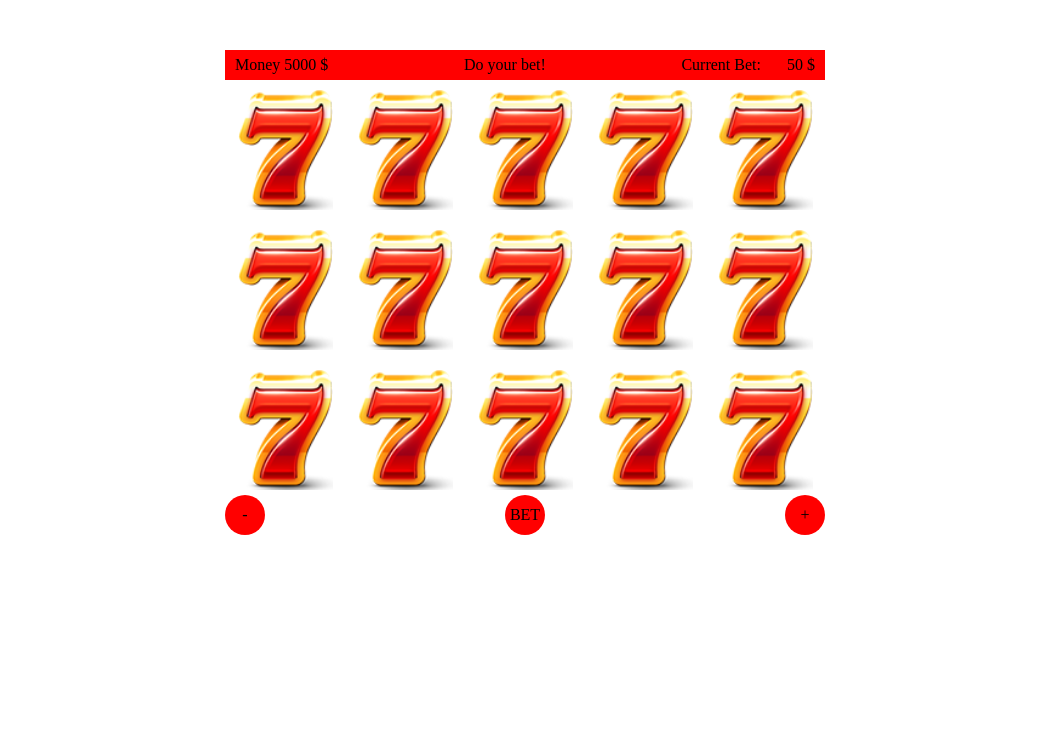
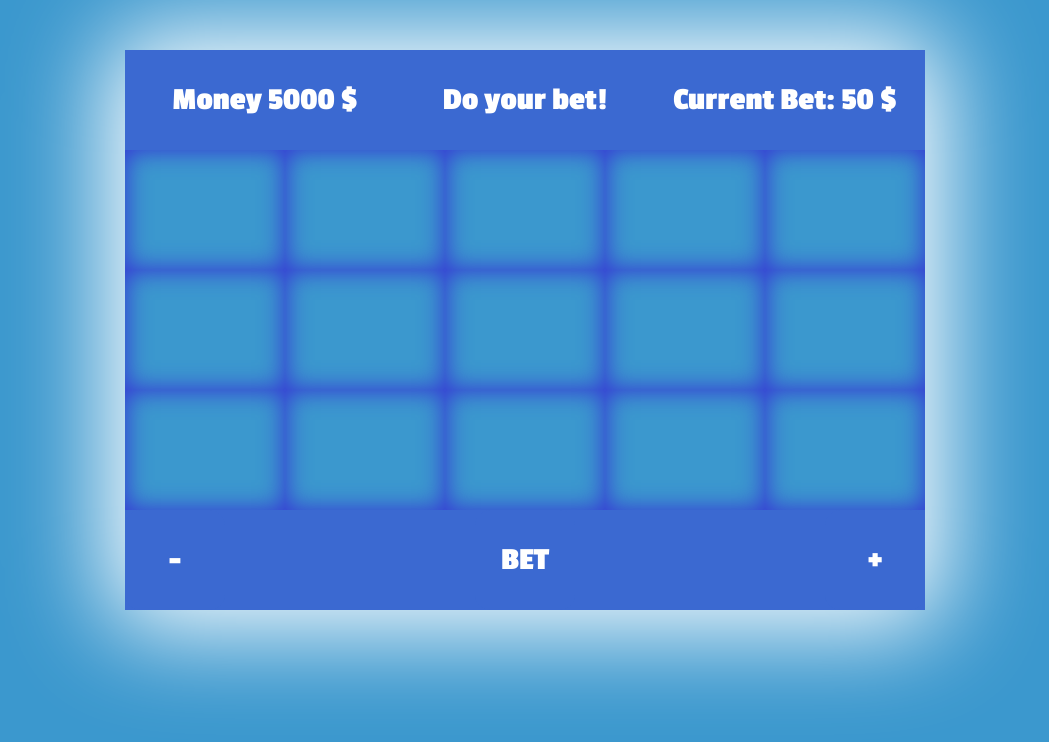
Before and after one commit to amirjanyanIT/slot-game, a website with bundled scripts: page game/index.html in a window 1280 px wide. Shown: the whole page, without its empty margins (115-1164 px from the left). Built offline with nearby package versions, Linux system fonts and the light colour scheme; a web font is replaced by a local one.

Commit message:
changed rates, added fonts, prettified visualizaition

```diff
--- a/game/index.html
+++ b/game/index.html
@@ -6,6 +6,13 @@
     <link rel="icon" href="./slot-machine.ico" />
     <title>Slot Game</title>
     <link rel="stylesheet" href="./styles/main.css" />
+
+    <link rel="preconnect" href="https://fonts.googleapis.com" />
+    <link rel="preconnect" href="https://fonts.gstatic.com" crossorigin />
+    <link
+      href="https://fonts.googleapis.com/css2?family=Passion+One:wght@700&family=Pixelify+Sans:wght@500&family=Sometype+Mono&display=swap"
+      rel="stylesheet"
+    />
   </head>
   <body>
     <div class="game">
--- a/game/scripts/main.js
+++ b/game/scripts/main.js
@@ -12,11 +12,12 @@ window.game = {
   mode: "medium",
   state: "hold",
   initialize() {
+    const display = document.querySelector('.game > .display');
+    const lines = document.querySelectorAll('.game > .display > .line');
+    const copyOfLines = [...lines];
     const boxes = document.querySelectorAll(".game > .display > .line > div");
 
-    boxes.forEach((box) => {
-      box.style.backgroundImage = "url('./assets/7.png')";
-    });
+    copyOfLines.forEach(cL => display.prepend(cL));
 
     const domMoneyDisplayElement = document.querySelector(
       ".game > .state > .money > span"
@@ -99,11 +100,10 @@ window.game = {
 
         if (multiplied) {
           this.state = "win";
-          player.money = player.bid * multiplied;
+          player.money = player.money + player.bid * multiplied;
+        } else {
+          this.state = "lose";
         }
-
-        this.state = "lose";
-
         break;
       }
 
@@ -122,10 +122,10 @@ window.game = {
 
         if (multiplied) {
           this.state = "win";
-          player.money = player.bid * multiplied;
+          player.money = player.money + player.bid * multiplied;
+        } else {
+          this.state = "lose";
         }
-
-        this.state = "lose";
 
         break;
       }
--- a/game/scripts/rates.js
+++ b/game/scripts/rates.js
@@ -1,11 +1,11 @@
 export const rates = {
-    1: 3,
-    2: 6,
-    3: 9,
-    4: 12,
-    5: 15,
-    6: 18,
-    7: 100,
-    8: 21,
-    9: 24
+    1: 2,
+    2: 2,
+    3: 2,
+    4: 2,
+    5: 4,
+    6: 4,
+    7: 10,
+    8: 4,
+    9: 4
 }
--- a/game/styles/main.css
+++ b/game/styles/main.css
@@ -1,34 +1,45 @@
-
 * {
   box-sizing: border-box;
 }
 
 body {
   margin: 0;
+  background-color: rgb(59 152 206);
+  font-family: "Passion One", sans-serif;
+  font-size: 16px;
 }
 
 .game {
   margin: 50px auto;
-    width: 600px;
-    /* height: 400px;    */
+  width: 800px;
+  box-shadow: 0px 0px 100px 20px #ffffff;
+  border-radius: 20px;
 }
 
 .game > .state {
   display: flex;
   justify-content: space-between;
   width: 100%;
-    height: 30px;
+  height: 100px;
   align-items: center;
-    background-color: red;
+  background-color: #3b69d1;
   padding: 0 10px;
+  color: white;
+  font-size: 2rem;
 }
 
 .game > .state > .money {
-
+  flex: 1;
+  text-align: center;
 }
 
+.game > .state > .info {
+  flex: 1;
+  text-align: center;
+}
 .game > .state > .bet {
-
+  flex: 1;
+  text-align: center;
 }
 
 .game > .state > .bet > span {
@@ -40,8 +51,8 @@ body {
 .game > .display {
   display: flex;
   flex-direction: column;
-    gap: 20px;
-    margin-top: 10px;
+  height: 360px;
+  overflow: hidden;
 }
 
 .game > .display > .line {
@@ -54,43 +65,50 @@ body {
   background-position: center;
   background-repeat: no-repeat;
   background-size: contain;
+  box-shadow: inset 0px 0px 25px 1px #3636d4;
 }
 
 .game > .actions {
   display: flex;
-    height: 50px;
+  background-color: #3b69d1;
   align-items: center;
   justify-content: space-between;
 }
 
 .game > .actions > .minus {
   cursor: pointer;
-    height: 40px;
-    flex: 0 0 40px;
+  height: 100px;
+  flex: 0 0 100px;
   display: flex;
   align-items: center;
   justify-content: center;
-    background-color: red;
-    border-radius: 50%;
+  background-color: #3b69d1;
+  border-radius: 15px;
+  font-size: 2rem;
+  color: white;
 }
 .game > .actions > .bet {
   cursor: pointer;
-    height: 40px;
-    flex: 0 0 40px;
+  height: 100px;
+  flex: 0 0 100px;
   display: flex;
   align-items: center;
   justify-content: center;
-    background-color: red;
-    border-radius: 50%;
+  background-color: #3b69d1;
+  border-radius: 15px;
+  font-size: 2rem;
+  color: white;
 }
 
 .game > .actions > .plus {
   cursor: pointer;
-    height: 40px;
-    flex: 0 0 40px;
+  height: 100px;
+  flex: 0 0 100px;
   display: flex;
   align-items: center;
   justify-content: center;
-    background-color: red;
-    border-radius: 50%;
+  background-color: #3b69d1;
+  border-radius: 15px;
+  font-size: 2rem;
+  color: white;
 }
```
Also changed, not shown: game/assets/2.png. Lines whose indentation alone changed are shown as unchanged.
